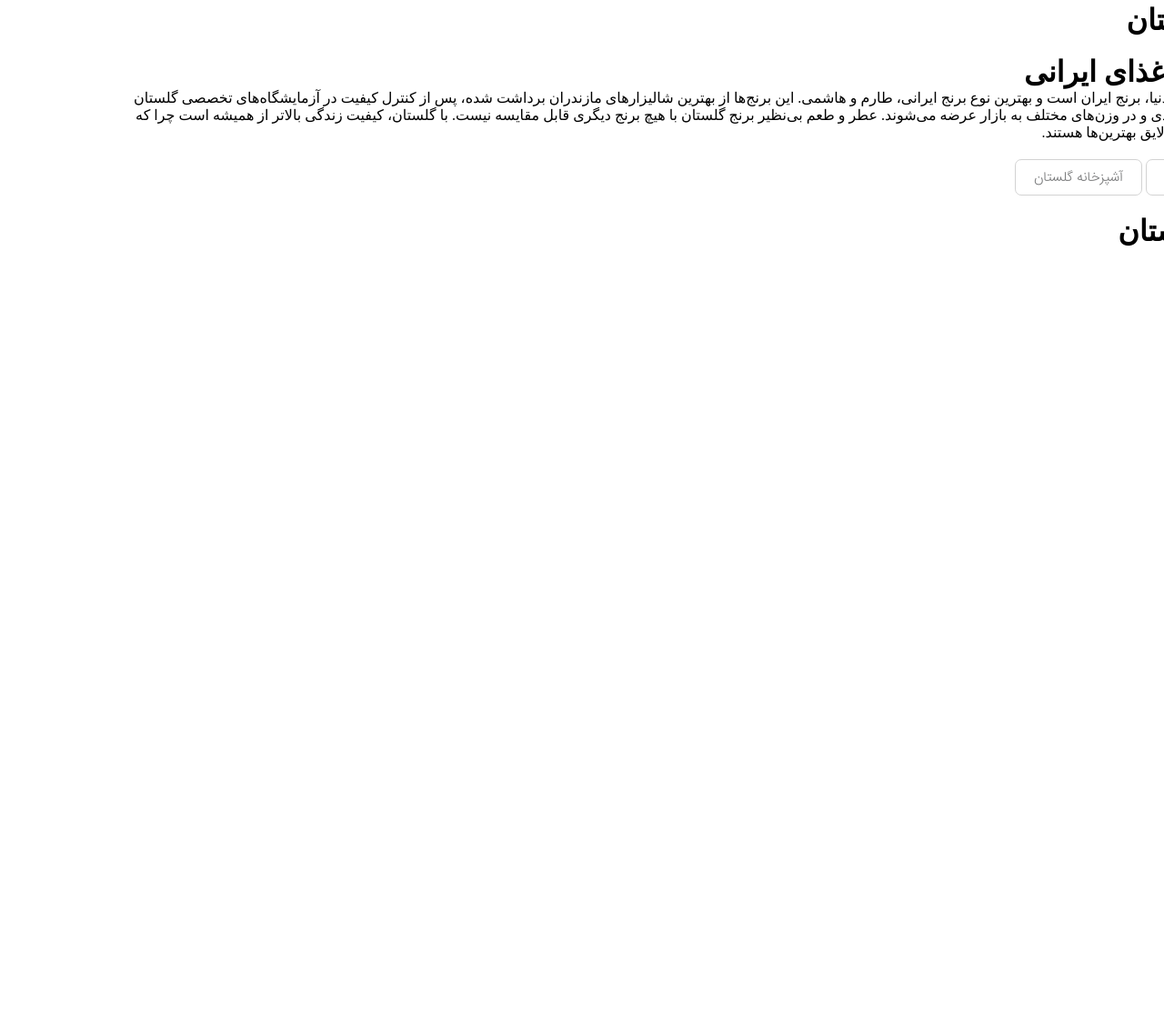
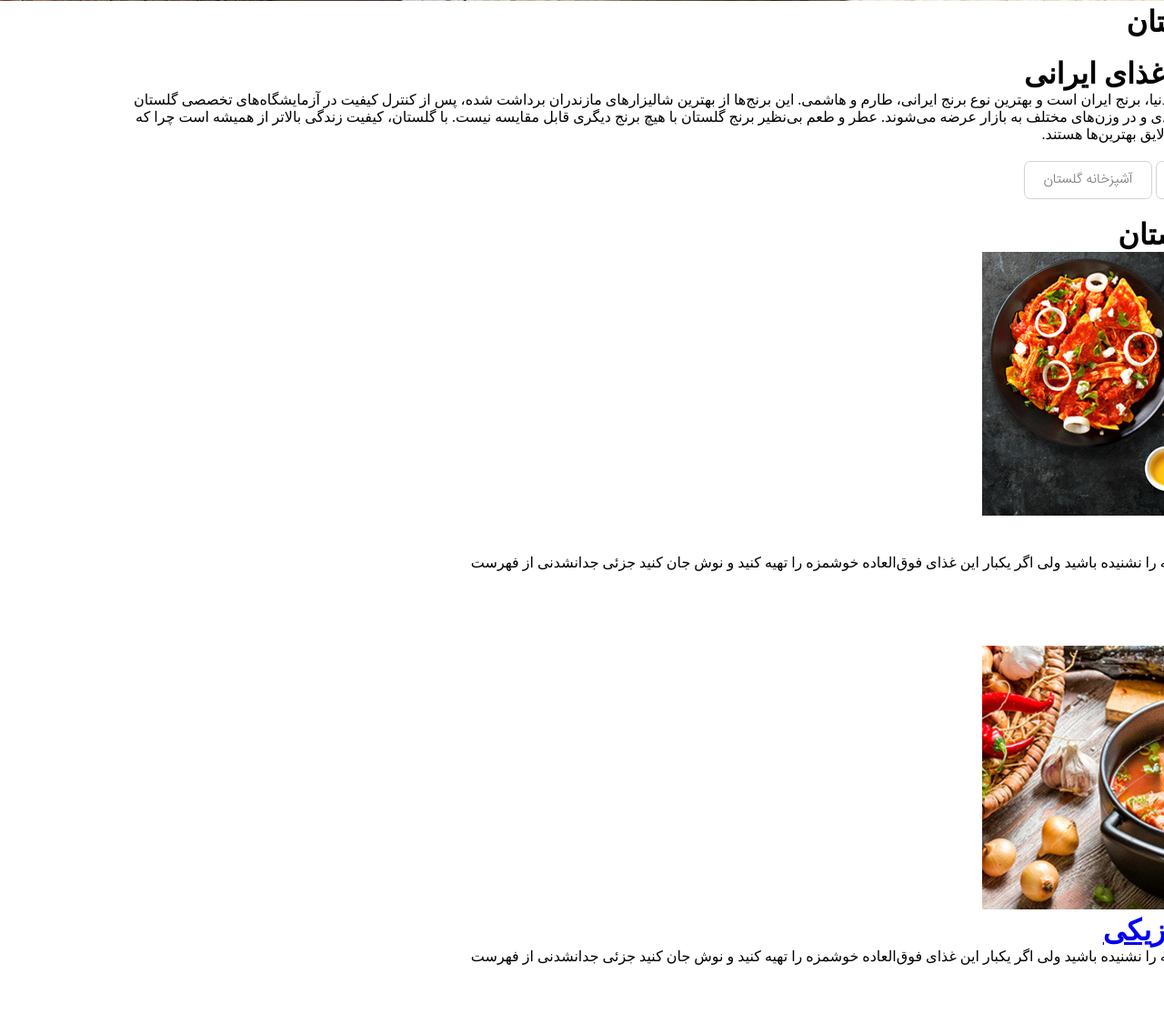
Before and after one commit to er4Nxz/Golestan, a plain HTML site: page index.html in a window 1280 px wide. Shown: the part 2912-4038 px from the top of the page at 91% size. Before the commit the page ends 3185 px from the top, so only its background shows below. Drawn offline with nearby package versions, Linux system fonts and the light colour scheme.

Commit message:
create Magazine

```diff
--- a/index.html
+++ b/index.html
@@ -129,8 +129,46 @@
       </div>
       <!-- Golestan Magazine -->
       <!-- Magazine -->
-      <div class="Magazine"></div>
+      <div class="Magazine">
+        <div class="Magazine__card">
+          <div class="Magazine__card__img">
+            <img src="./public/img/Magazine/img1.png" />
+          </div>
+          <div class="Magazine__card__text-box">
+            <a href="#"
+              ><h1 class="Magazine__card__text-box__titr">چیلاکیله</h1></a
+            >
+            <p class="Magazine__card__text-box__text">
+              احتمالا نام چیلا کیله را نشنیده باشید ولی اگر یکبار این غذای
+              فوق‌العاده خوشمزه را تهیه کنید و نوش جان کنید جزئی جدانشدنی از
+              فهرست
+            </p>
+            <div class="button-more"><a href="#">ادامه مطلب</a></div>
+          </div>
+        </div>
+        <div class="Magazine__card">
+          <div class="Magazine__card__img">
+            <img src="./public/img/Magazine/img2.png" />
+          </div>
+          <div class="Magazine__card__text-box">
+            <a href="#"
+              ><h1 class="Magazine__card__text-box__titr">سوپ مکزیکی</h1></a
+            >
+            <p class="Magazine__card__text-box__text">
+              احتمالا نام چیلا کیله را نشنیده باشید ولی اگر یکبار این غذای
+              فوق‌العاده خوشمزه را تهیه کنید و نوش جان کنید جزئی جدانشدنی از
+              فهرست
+            </p>
+            <div class="button-more"><a href="#">ادامه مطلب</a></div>
+          </div>
+        </div>
+      </div>
       <!-- Magazine -->
+      <!-- iframe -->
+       <div class="iframe">
+        div.card
+       </div>
+      <!-- iframe -->
     </div>
     <!-- wraper -->
   </body>
--- a/public/css/query/mobile/Parallax.css
+++ b/public/css/query/mobile/Parallax.css
@@ -31,9 +31,52 @@
     }
   }
 }
-.banner{
-    width: 100%;
-    height: 250px;
-    background-image: url("../../../img/parallax/banner.png");
-    background-position: center;
+.banner {
+  width: 100%;
+  height: 250px;
+  background-image: url("../../../img/parallax/banner.png");
+  background-position: center;
 }
+.Magazine {
+  width: 100%;
+  padding: 20px 0px;
+  background-color: #cbe3af;
+  .Magazine__card {
+    width: 330px;
+    height: 600px;
+    margin: 20px auto;
+    box-shadow: 0px 0px 10px #2b2b2b;
+    .Magazine__card__img {
+      width: 100%;
+      height: 330px;
+      img {
+        width: 100%;
+        height: 100%;
+        object-fit: cover;
+      }
+    }
+    .Magazine__card__text-box {
+      width: 100%;
+      background-color: aliceblue;
+      height: 45%;
+      padding: 20px;
+      a{
+        text-decoration: none;
+      }
+      .Magazine__card__text-box__titr {
+        color: red;
+        font-size: 20px;
+        font-family: var(--fontfamily);
+        font-weight: normal;
+      }
+      .Magazine__card__text-box__text{
+        font-family: var(--fontfamily);
+        color: var(--color-light-text);
+        text-align: justify;
+        line-height: 30px;
+        font-size: 15px;
+        padding: 20px 0px;
+      }
+    }
+  }
+}
--- a/public/css/query/mobile/mobile.css
+++ b/public/css/query/mobile/mobile.css
@@ -2,3 +2,4 @@
 @import url("./Ghore-keshi.css");
 @import url("./text-box.css");
 @import url("./Parallax.css");
+@import url("./iframe.css");
--- a/public/css/query/setting.css
+++ b/public/css/query/setting.css
@@ -25,9 +25,10 @@ hr {
   background-color: #dee1e3;
 }
 .button-more {
-  width: 140px;
-  height: 40px;
+  width: fit-content;
+  height: fit-content;
   margin: 20px 0px;
+  padding: 10px 20px;
   background-color: white;
   border-radius: 7px;
   border: 1px solid lightgray;
@@ -36,7 +37,7 @@ hr {
   a {
     text-align: center;
     display: block;
-    line-height: 40px;
+    line-height: 20px;
     color: var(--color-light-text);
     font-family: var(--fontfamily);
     font-size: 15px;
```
Also changed, not shown: public/css/query/mobile/iframe.css (added), public/img/Magazine/img1.png (added), public/img/Magazine/img2.png (added).
